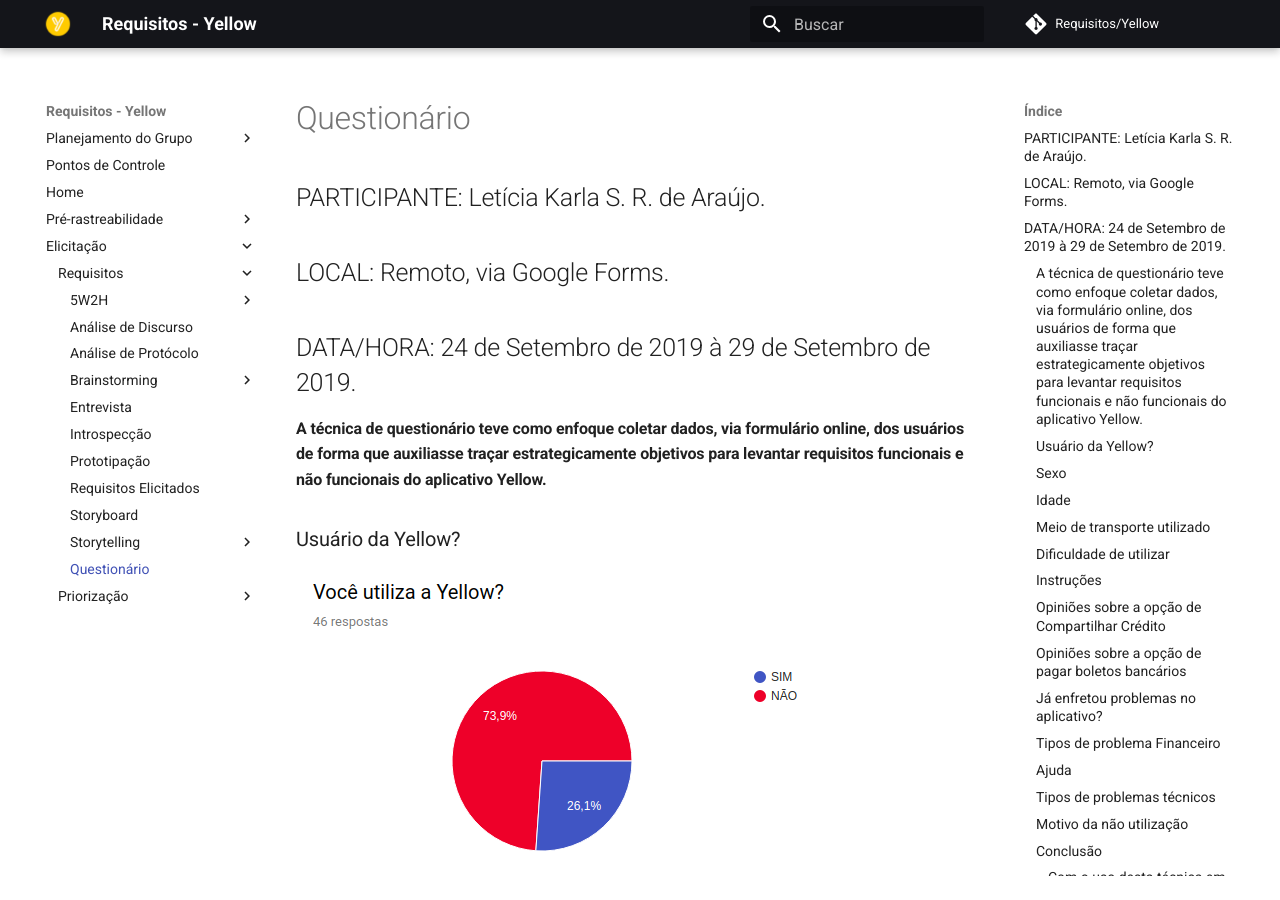
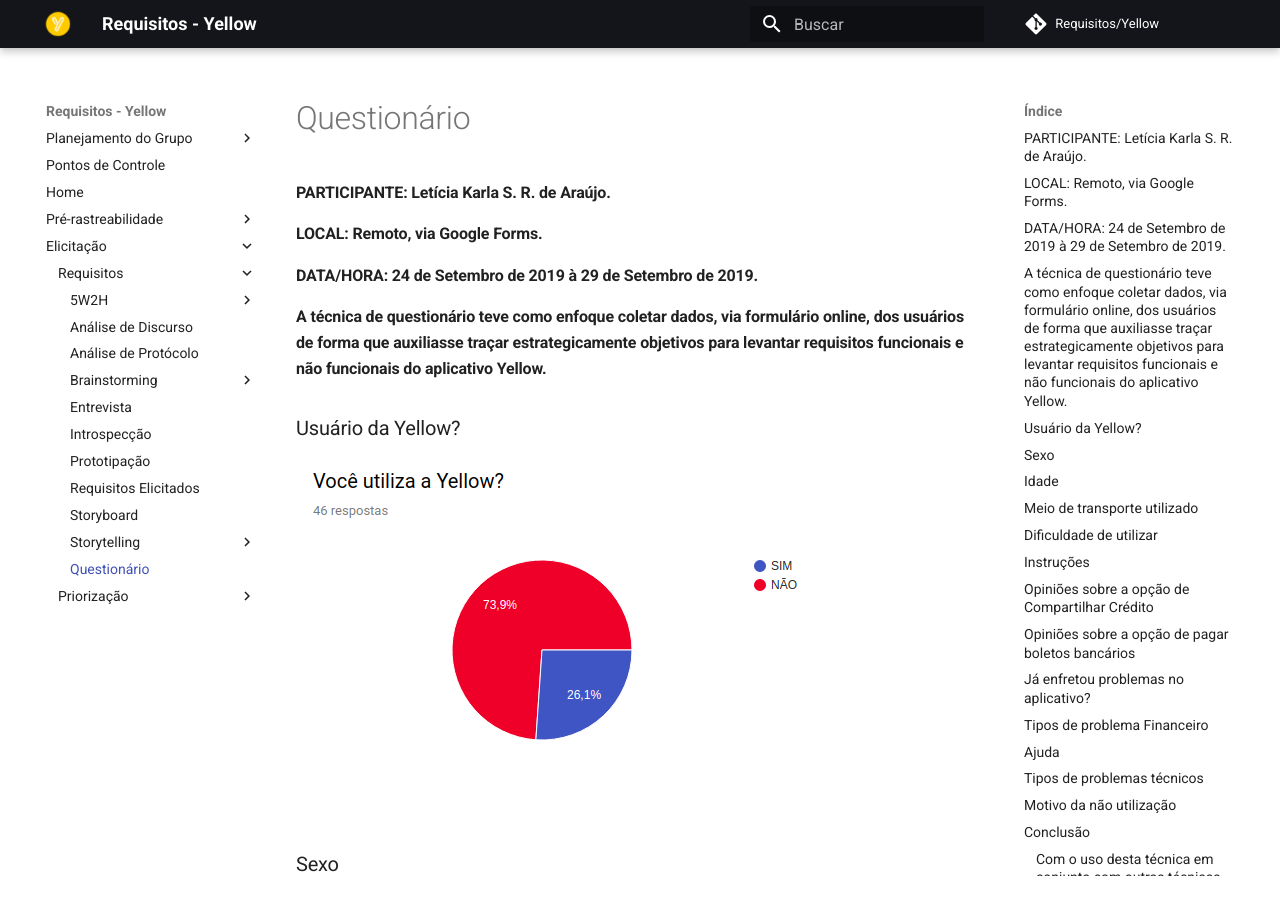
Before and after one commit to me42th/2019.2-Yellow, an MkDocs documentation site: the page built from docs/elicitacao/requisitos/questionario.md, in a window 1280 px wide and 900 px high. Built offline with MkDocs 1.6.1 and Material for MkDocs 9.7.7, drawn with Linux system fonts in a browser that asks for light colours; comment, search, counter and statistics services are not loaded.

Commit message:
Organizando apresentação

```diff
--- a/docs/elicitacao/requisitos/questionario.md
+++ b/docs/elicitacao/requisitos/questionario.md
@@ -1,8 +1,8 @@
 # Questionário
 
-## PARTICIPANTE: Letícia Karla S. R. de Araújo.
-## LOCAL: Remoto, via Google Forms.
-## DATA/HORA: 24 de Setembro de 2019 à 29 de Setembro de 2019.
+#### PARTICIPANTE: Letícia Karla S. R. de Araújo.
+#### LOCAL: Remoto, via Google Forms.
+#### DATA/HORA: 24 de Setembro de 2019 à 29 de Setembro de 2019.
 
 #### A técnica de questionário teve como enfoque coletar dados, via formulário online, dos usuários de forma que auxiliasse traçar estrategicamente objetivos para levantar requisitos funcionais e não funcionais do aplicativo Yellow.
 
```
Also changed, not shown: docs/elicitacao/requisitos/entrevista.md (+3 -3 lines).
